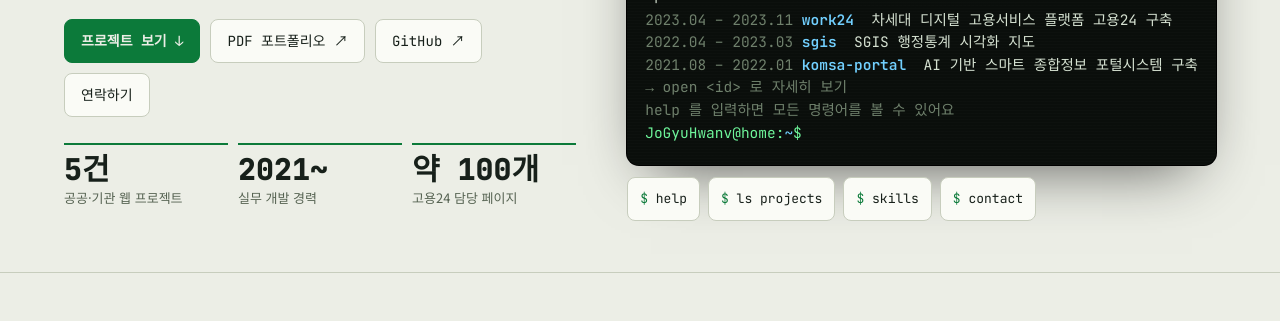
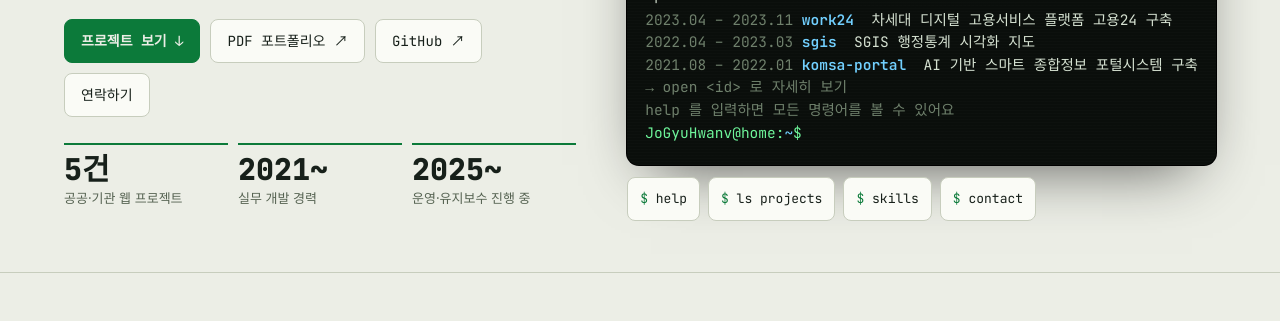
Before and after one commit to JoGyuHwanv/JoGyuHwanv.github.io, a plain HTML site: page index.html in a window 1280 px wide. Shown: the part 341-662 px from the top of the page. Drawn offline with Linux system fonts and the light colour scheme.

Commit message:
Replace work24 page count with duration

```diff
--- a/index.html
+++ b/index.html
@@ -277,7 +277,7 @@ const ME={name:'조규환',handle:'JoGyuHwanv',role:'Java 웹 개발자',
   github:'https://github.com/JoGyuHwanv',email:'rbghksdlsms@gmail.com',
   pdf:'https://github.com/JoGyuHwanv/reactFolio/blob/master/docs/JoGyuHwan_Portfolio.pdf'};
 
-const STATS=[['5건','공공·기관 웹 프로젝트'],['2021~','실무 개발 경력'],['약 100개','고용24 담당 페이지']];
+const STATS=[['5건','공공·기관 웹 프로젝트'],['2021~','실무 개발 경력'],['2025~','운영·유지보수 진행 중']];
 
 const SKILLS=[
   {group:'Backend',use:'공공기관 웹 프로젝트 구축 및 기능 개발',tags:['Java','eGovFrame']},
@@ -299,7 +299,7 @@ const PROJECTS=[
    tags:['Java','HTML','jQuery','MariaDB']},
   {id:'work24',name:'차세대 디지털 고용서비스 플랫폼 고용24 구축',client:'한국고용정보원',period:'2023.04 – 2023.11',
    ov:'워크넷·고용24 통합 구축 프로젝트입니다.',
-   tasks:['서비스 통합 과정에서 약 100개 페이지 개발 담당'],hl:['약 100개','담당 페이지'],
+   tasks:['약 7개월간 워크넷·고용24 통합 구축에 참여','서비스 통합 과정의 웹 페이지 개발 담당'],hl:['약 7개월','통합 구축 참여'],
    tags:['Java','JavaScript','HTML','ES6','MySQL']},
   {id:'sgis',name:'SGIS 행정통계 시각화 지도',client:'SGIS 통계지리정보서비스',period:'2022.04 – 2023.03',
    ov:'통계지리정보서비스의 행정통계 시각화 프로젝트입니다.',
```
